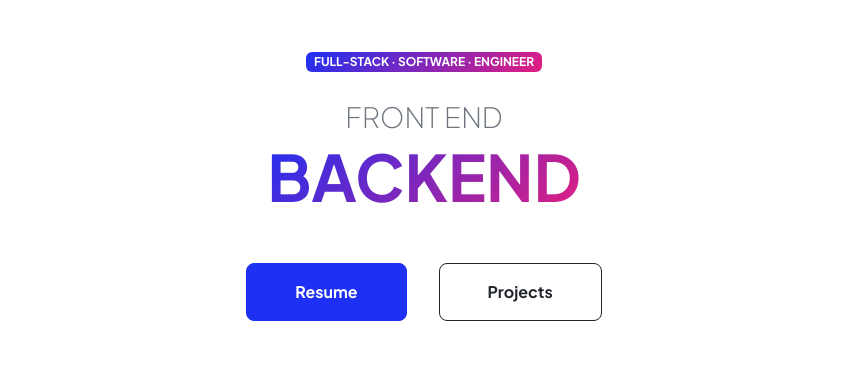
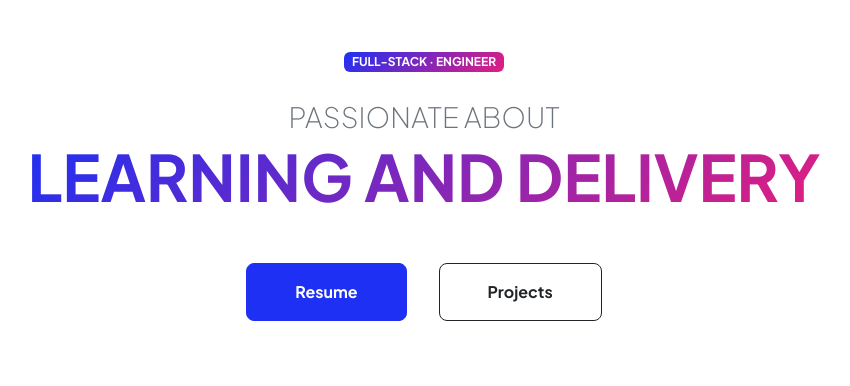
Before and after one commit to toweralaka/tower, a Django app: page / in a window 1280 px wide. Shown: the part 72-458 px from the top of the page, without its empty margins (216-1066 px from the left). Run offline with Django 4.2, Linux system fonts and the light colour scheme; some libraries are stand-ins or nearby versions.

Commit message:
change home page text

```diff
--- a/templates/base/index.html
+++ b/templates/base/index.html
@@ -10,10 +10,10 @@
                     <div class="text-center text-xxl-start">
                         <div class="badge bg-gradient-primary-to-secondary text-white mb-4">
                             <!-- <div class="text-uppercase">Design &middot; Development &middot; Marketing</div> -->
-                            <div class="text-uppercase">Full-stack &middot; Software &middot; Engineer</div>
+                            <div class="text-uppercase">Full-stack &middot; Engineer</div>
                         </div>
-                        <div class="fs-3 fw-light text-muted">FRONT END </div>
-                        <h1 class="display-3 fw-bolder mb-5"><span class="text-gradient d-inline">BACKEND</span></h1>
+                        <div class="fs-3 fw-light text-muted">PASSIONATE ABOUT</div>
+                        <h1 class="display-3 fw-bolder mb-5"><span class="text-gradient d-inline">LEARNING AND DELIVERY</span></h1>
                         <div class="d-grid gap-3 d-sm-flex justify-content-sm-center justify-content-xxl-start mb-3">
                             <a class="btn btn-primary btn-lg px-5 py-3 me-sm-3 fs-6 fw-bolder" href="{% url 'resume' %}">Resume</a>
                             <a class="btn btn-outline-dark btn-lg px-5 py-3 fs-6 fw-bolder" href="{% url 'projects' %}">Projects</a>
```
